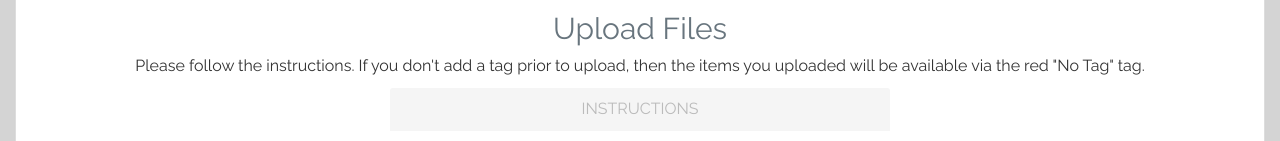
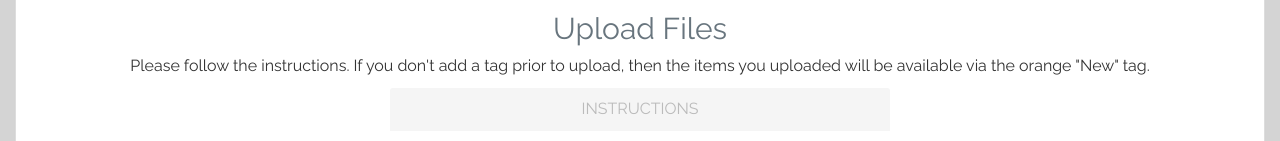
Before and after one commit to mgeatz/hcs, a website: page views/index.html in a window 1280 px wide. Shown: the part 205-346 px from the top of the page. Drawn offline with nearby package versions, Linux system fonts and the light colour scheme; no server answers.

```diff
--- a/package.json
+++ b/package.json
@@ -1,7 +1,7 @@
 {
     "name": "hcs",
     "version": "1.0.0",
-    "description": "An AJAX file uploader using JS and NodeJS",
+    "description": "Home Cloud Server file management system.",
     "main": "app.js",
     "scripts": {
 
--- a/views/index.html
+++ b/views/index.html
@@ -43,7 +43,7 @@
                     <span class="glyphicon glyphicon-cloud-upload"></span>
                     <h2>Upload Files</h2>
                     <p>Please follow the instructions. If you don't add a tag prior to upload, then the items you
-                        uploaded will be available via the red "No Tag" tag.</p>
+                        uploaded will be available via the orange "New" tag.</p>
 
                     <div class="panel-group" id="accordion" role="tablist" aria-multiselectable="true">
                         <div class="panel-default">
```
Also changed, not shown: README.md, 11 other files.
